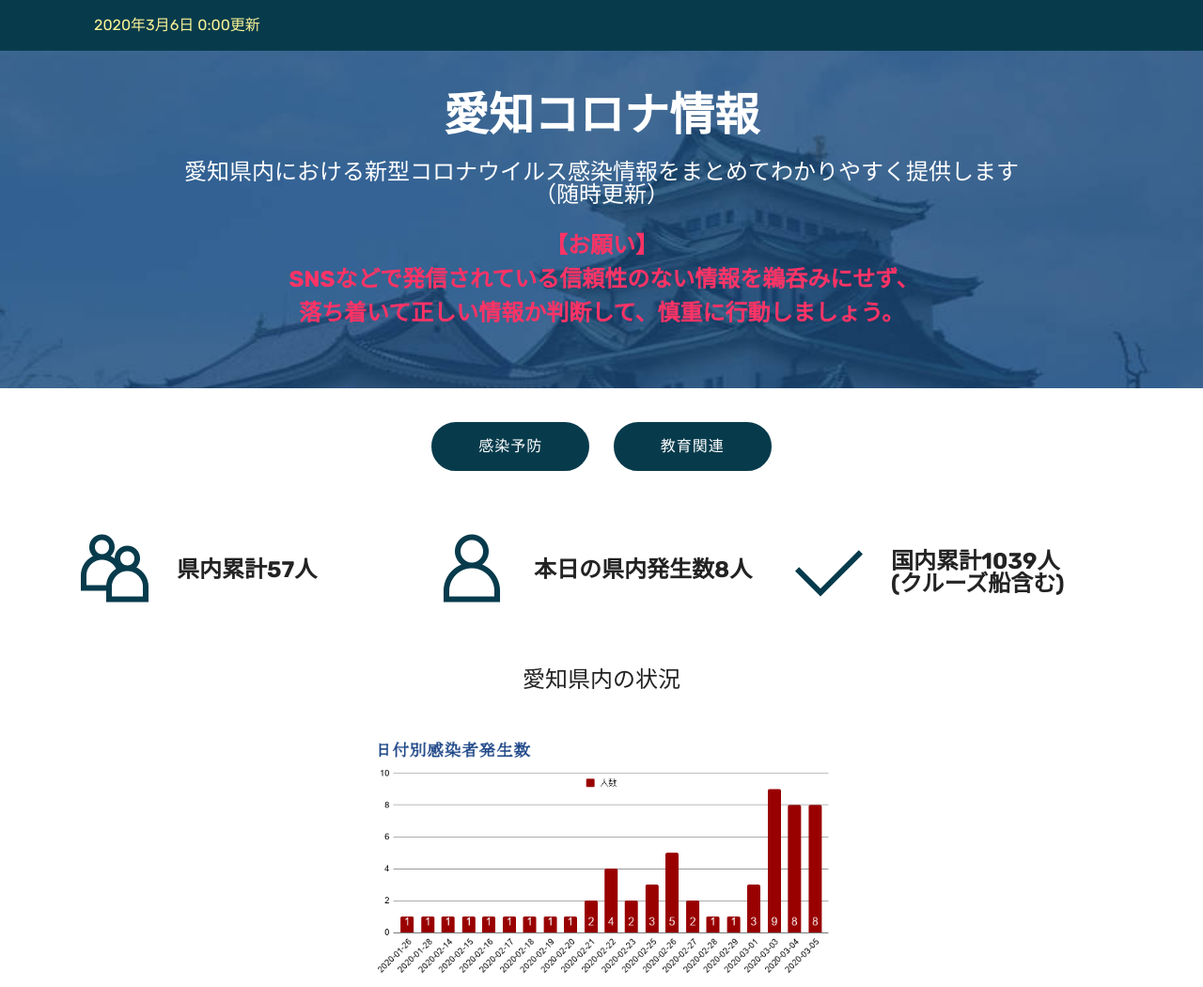
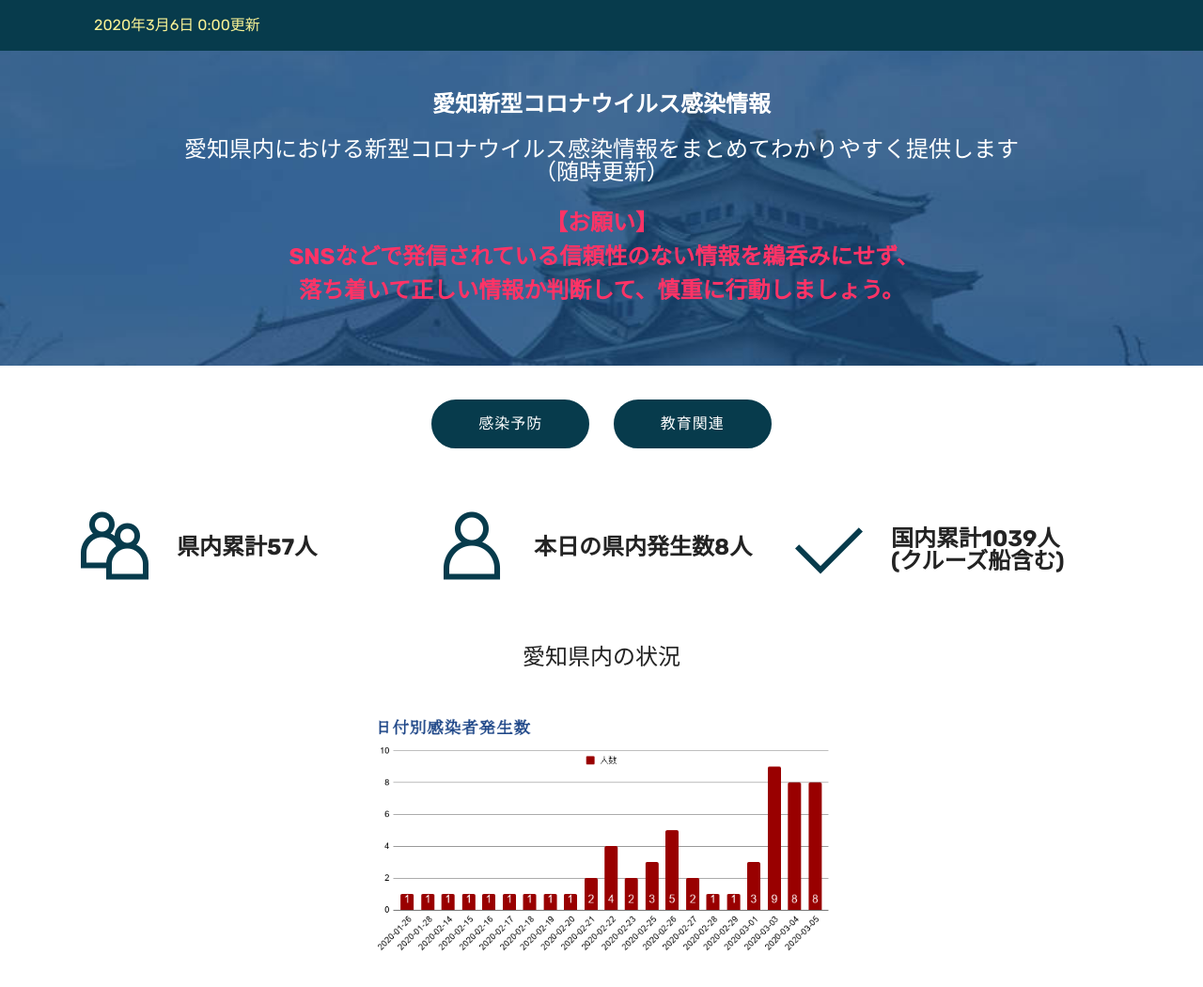
Before and after one commit to code4aichi/corona, a plain HTML site: page index.html in a window 1280 px wide. Shown: the top 1050 px of the page at 94% size. Drawn offline with Linux system fonts and the light colour scheme; files whose address does not match are found by name.

Commit message:
Update index.html

```diff
--- a/index.html
+++ b/index.html
@@ -45,8 +45,8 @@
     <div class="container align-center">
         <div class="row justify-content-md-center">
             <div class="mbr-white col-md-10">
-                <h1 class="mbr-section-title mbr-bold pb-3 mbr-fonts-style display-2">
-                    愛知コロナ情報</h1>
+                <h1 class="mbr-section-title mbr-bold pb-3 mbr-fonts-style display-5">
+                    愛知新型コロナウイルス感染情報</h1>
                 <h3 class="mbr-section-subtitle align-center mbr-light pb-3 mbr-fonts-style display-5">
                     愛知県内における新型コロナウイルス感染情報をまとめてわかりやすく提供します<br>（随時更新）
                 </h3>
```
